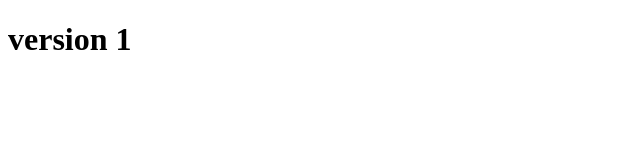
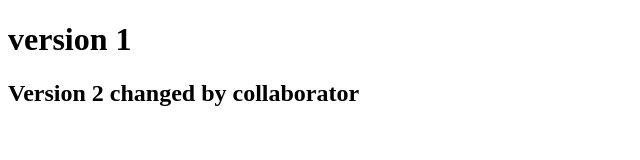
Before and after one commit to usmangcuf/project1, a plain HTML site: page index.html in a window 1280 px wide. Shown: the whole page, without its empty margins (0-640 px from the left). Drawn offline with Linux system fonts and the light colour scheme.

Commit message:
modified index.html file by collaborator

```diff
--- a/index.html
+++ b/index.html
@@ -7,5 +7,6 @@
 </head>
 <body>
     <h1>version 1</h1>
+    <h2>Version 2 changed by collaborator</h2>
 </body>
 </html>
```
